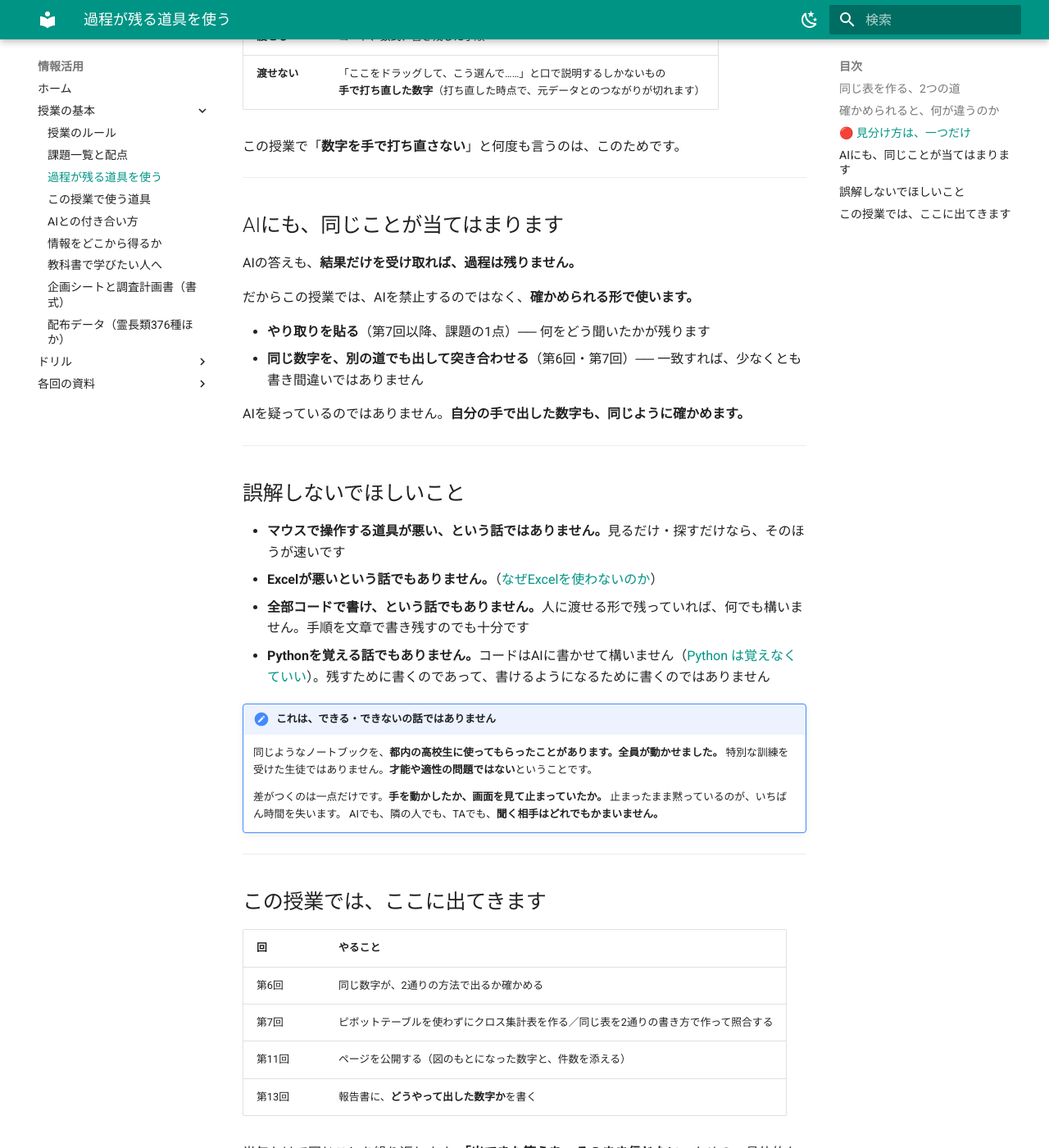
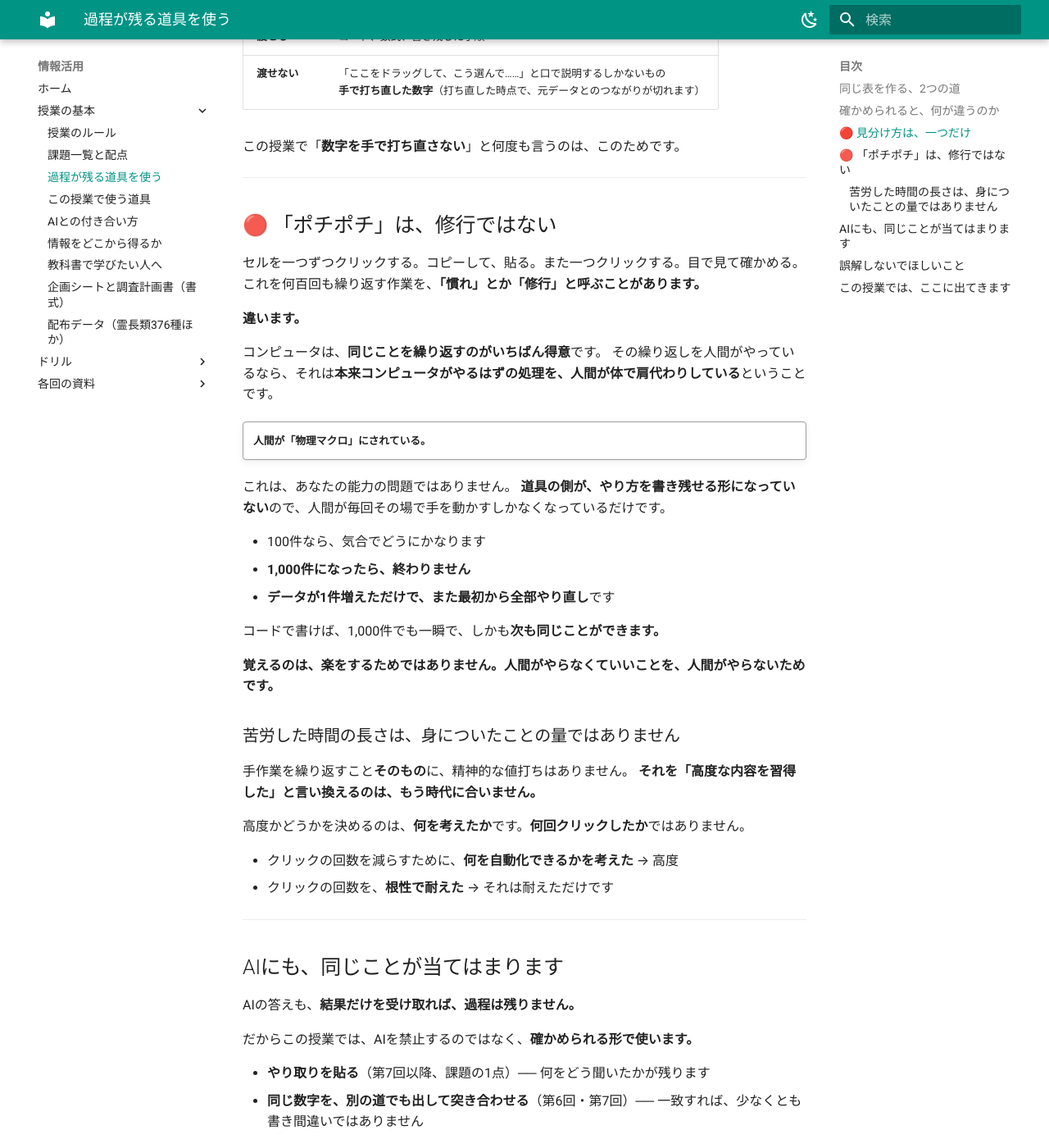
Before and after one commit to aonoa68/joho-katsuyo, an MkDocs documentation site: the page built from docs/process.md, in a window 1280 px wide and 1400 px high, scrolled down 1594 px. Shown: the whole window at 82% size. Built offline with MkDocs 1.6.1 and Material for MkDocs 9.7.7, drawn with Linux system fonts in a browser that asks for light colours; a script that is not in the unit is left out.

Commit message:
過程が残る道具を使う: 「ポチポチは修行ではない」を追加
繰り返しを人間が体で肩代わりしている状態を物理マクロと呼び、手作業の時間の長さを習得の量と取り違えないことを明記した。

```diff
--- a/docs/process.md
+++ b/docs/process.md
@@ -61,6 +61,42 @@ Aで作った表について「この数字、どうやって出したんです
 
 ---
 
+## 🔴 「ポチポチ」は、修行ではない
+
+セルを一つずつクリックする。コピーして、貼る。また一つクリックする。目で見て確かめる。
+これを何百回も繰り返す作業を、**「慣れ」とか「修行」と呼ぶことがあります。**
+
+**違います。**
+
+コンピュータは、**同じことを繰り返すのがいちばん得意**です。
+その繰り返しを人間がやっているなら、それは**本来コンピュータがやるはずの処理を、人間が体で肩代わりしている**ということです。
+
+!!! quote ""
+    **人間が「物理マクロ」にされている。**
+
+これは、あなたの能力の問題ではありません。
+**道具の側が、やり方を書き残せる形になっていない**ので、人間が毎回その場で手を動かすしかなくなっているだけです。
+
+- 100件なら、気合でどうにかなります
+- **1,000件になったら、終わりません**
+- **データが1件増えただけで、また最初から全部やり直し**です
+
+コードで書けば、1,000件でも一瞬で、しかも**次も同じことができます。**
+
+**覚えるのは、楽をするためではありません。人間がやらなくていいことを、人間がやらないためです。**
+
+### 苦労した時間の長さは、身についたことの量ではありません
+
+手作業を繰り返すこと**そのもの**に、精神的な値打ちはありません。
+**それを「高度な内容を習得した」と言い換えるのは、もう時代に合いません。**
+
+高度かどうかを決めるのは、**何を考えたか**です。**何回クリックしたか**ではありません。
+
+- クリックの回数を減らすために、**何を自動化できるかを考えた** → 高度
+- クリックの回数を、**根性で耐えた** → それは耐えただけです
+
+---
+
 ## AIにも、同じことが当てはまります
 
 AIの答えも、**結果だけを受け取れば、過程は残りません。**
```
